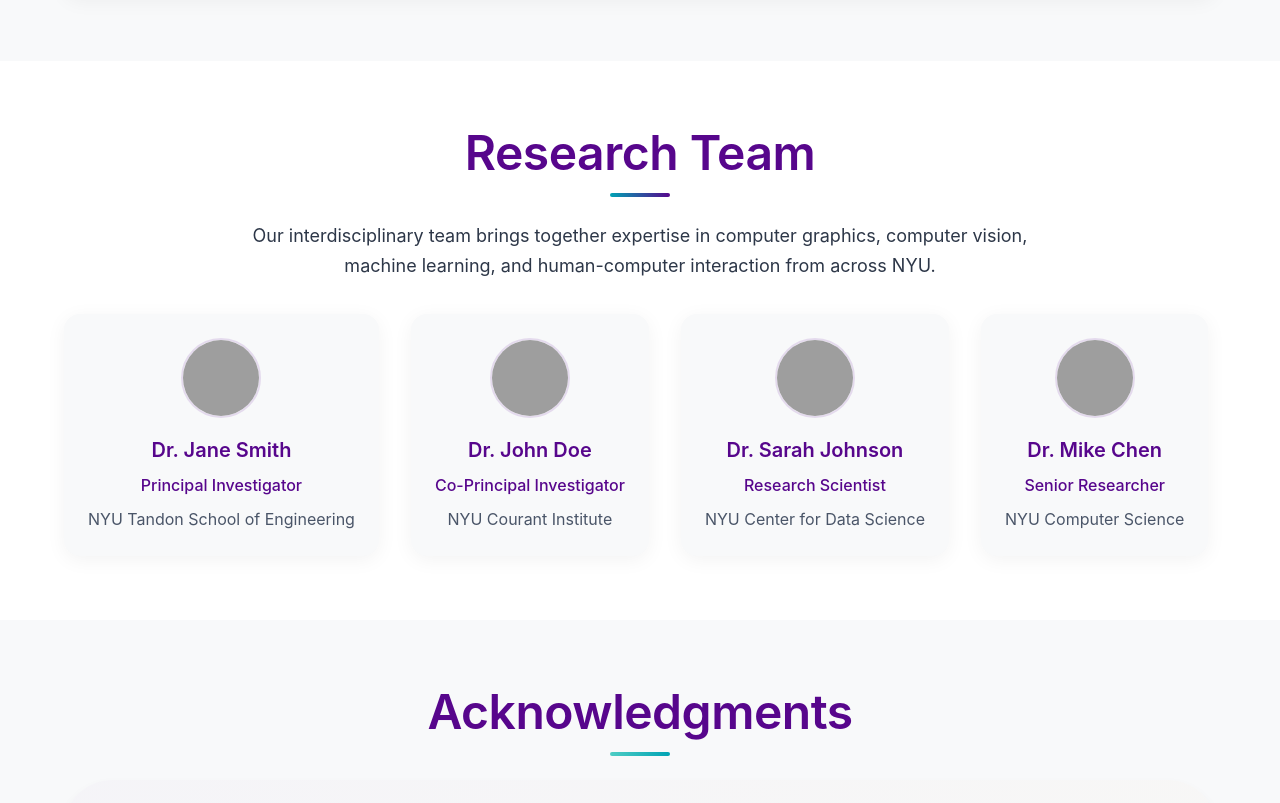
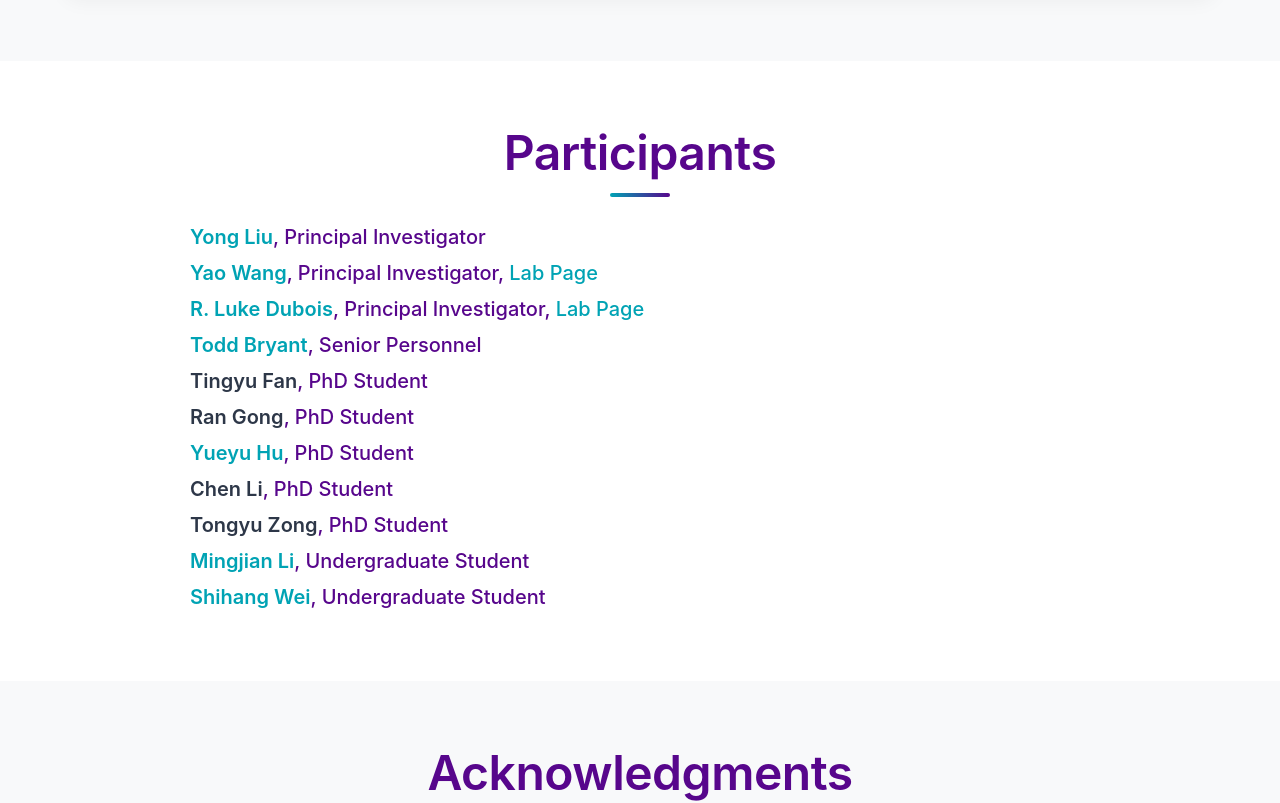
Before and after one commit to potatwei/project-page, a React (Vite) app: page / in a window 1280 px wide. Shown: the part 3560-4363 px from the top of the page. Built offline with nearby package versions, Linux system fonts and the light colour scheme; grey boxes are pictures that could not be loaded.

Commit message:
info update

```diff
--- a/src/components/Navbar.jsx
+++ b/src/components/Navbar.jsx
@@ -100,7 +100,7 @@ const Navbar = () => {
                 textAlign: 'center',
                 color: theme.palette.primary.main,
                 '& .MuiListItemText-primary': {
-                  fontSize: '0.95rem',
+                  fontSize: '1.1rem',
                   fontWeight: 500,
                 },
               }}
@@ -180,7 +180,8 @@ const Navbar = () => {
                 to={item.type === 'link' ? item.action : undefined}
                 sx={{
                   color: isScrolled ? '#57068C' : '#ffffff',
-                  fontWeight: 500,
+                  fontWeight: 600,
+                  fontSize: '1.15rem',
                   textTransform: 'none',
                   borderRadius: 2,
                   px: 2,
--- a/src/pages/Benchmark.jsx
+++ b/src/pages/Benchmark.jsx
@@ -1,26 +1,27 @@
 import { Box, Container, Typography, Grid, Card, CardContent, Button } from '@mui/material';
+import rotatingGif from '../assets/rotating.gif';
 
 const Benchmark = () => {
   const benchmarks = [
     {
       title: 'Novel View Synthesis',
       description: 'Evaluation of rendering quality from unseen viewpoints',
-      image: 'https://picsum.photos/300/200?random=40',
+      image: rotatingGif,
     },
     {
       title: 'Novel Pose Synthesis',
       description: 'Assessment of pose transfer and animation capabilities',
-      image: 'https://picsum.photos/300/200?random=41',
+      image: rotatingGif,
     },
     {
       title: 'Novel Identity Synthesis',
       description: 'Testing identity transfer and personalization features',
-      image: 'https://picsum.photos/300/200?random=42',
+      image: rotatingGif,
     },
     {
       title: 'Special Effects',
       description: 'Evaluation of costume and makeup transfer capabilities',
-      image: 'https://picsum.photos/300/200?random=43',
+      image: rotatingGif,
     },
   ];
 
--- a/src/pages/CoreFeatures.jsx
+++ b/src/pages/CoreFeatures.jsx
@@ -7,10 +7,10 @@ const CoreFeatures = () => {
   const sectionRef = useRef(null);
 
   const stats = [
-    { number: 60, label: 'Motions', color: 'secondary', suffix: '' },
+    { number: 50, label: 'Motions', color: 'secondary', suffix: '' },
     { number: 26, label: 'Views', color: 'success', suffix: '' },
     { number: 4000000, label: 'Frames', color: 'warning', suffix: '' },
-    { number: 4096, label: 'Max Resolution', color: 'error', suffix: '' },
+    // { number: 4096, label: 'Max Resolution', color: 'error', suffix: '' },
   ];
 
   // Format numbers for display
@@ -72,23 +72,19 @@ const CoreFeatures = () => {
   const features = [
     {
       title: 'Multi-Camera Dance Capture',
-      description: 'Comprehensive dance dataset captured with 26 synchronized cameras featuring over 50 dance styles including chacha, basic, suzieq, attitude, promenade, and more. Each performance ranges from 10 seconds to 2 minutes.',
-      image: 'https://picsum.photos/300/200?random=20',
+      description: 'Comprehensive dance dataset captured with 26 synchronized cameras featuring over 50 dance styles including chacha, suzieq, attitude, and more. Each performance ranges from 10 seconds to 2 minutes.',
     },
     {
       title: '3D Gaussian Splatting Training',
-      description: 'Advanced 3DGS models trained for each frame, providing high-fidelity neural representations for real-time rendering and novel view synthesis of human dance performances.',
-      image: 'https://picsum.photos/300/200?random=21',
+      description: 'Advanced 3DGS models trained for each frame, providing high-fidelity representations for real-time rendering and novel view synthesis of human dance performances.',
     },
     {
       title: 'Diverse Dance Styles',
-      description: 'Covers a wide range of dance genres and difficulty levels, from basic movements to complex choreography, with 527 clothing types and 422 action types for comprehensive research applications.',
-      image: 'https://picsum.photos/300/200?random=22',
+      description: 'Covers a wide range of dance genres and difficulty levels, from basic movements to complex choreography.',
     },
     {
       title: 'High-Quality Annotations',
-      description: 'Includes precise 2D/3D human keypoints, foreground masks, and SMPL-X models, specifically optimized for 3D human body scenarios and dance motion analysis.',
-      image: 'https://picsum.photos/300/200?random=23',
+      description: 'Includes precise foreground masks specifically optimized for 3D human body scenarios and dance motion analysis.',
     },
   ];
 
@@ -118,7 +114,7 @@ const CoreFeatures = () => {
         >
           Core Features
         </Typography>
-        <Typography variant="body1" paragraph align="center" sx={{ mb: 6 }}>
+        <Typography variant="body1" paragraph align="center" sx={{ mb: 6, fontSize: '1.15rem', lineHeight: 1.6 }}>
           Our comprehensive dance dataset provides unprecedented scale and quality for 3D human rendering research, featuring multi-camera capture and 3D Gaussian Splatting training for each frame.
         </Typography>
 
@@ -132,6 +128,11 @@ const CoreFeatures = () => {
                   p: 2,
                   height: '100%',
                   background: 'linear-gradient(135deg, rgba(87, 6, 140, 0.05) 0%, rgba(0, 102, 177, 0.05) 100%)',
+                  transition: 'none',
+                  '&:hover': {
+                    transform: 'none',
+                    boxShadow: '0px 4px 20px rgba(0, 0, 0, 0.05)',
+                  },
                 }}>
                   <Typography variant="h3" component="div" color="primary" fontWeight="bold">
                     {formatNumber(animatedStats[index])}
@@ -154,18 +155,12 @@ const CoreFeatures = () => {
               minWidth: { sm: '300px' },
               maxWidth: { sm: '500px' }
             }}>
-              <Card sx={{ height: '100%', width: '100%' }}>
-                <CardMedia
-                  component="img"
-                  height="200"
-                  image={feature.image}
-                  alt={feature.title}
-                />
+              <Card sx={{ height: '100%', width: '100%', transition: 'none', '&:hover': { transform: 'none', boxShadow: '0px 4px 20px rgba(0, 0, 0, 0.05)' } }}>
                 <CardContent>
                   <Typography variant="h5" component="h3" gutterBottom>
                     {feature.title}
                   </Typography>
-                  <Typography variant="body2" color="text.secondary">
+                  <Typography variant="body2" color="text.secondary" sx={{ fontSize: '1rem', lineHeight: 1.6 }}>
                     {feature.description}
                   </Typography>
                 </CardContent>
--- a/src/pages/DatasetPage.jsx
+++ b/src/pages/DatasetPage.jsx
@@ -7,7 +7,6 @@ import CoreFeatures from './CoreFeatures';
 import Details from './Details';
 import Benchmark from './Benchmark';
 import Download from './Download';
-import Demo from './Demo';
 
 const DatasetPage = () => {
   return (
@@ -19,12 +18,11 @@ const DatasetPage = () => {
       <Navbar />
       <Box component="main">
         <Home />
-        <Demo />
         <Overview />
         <HighlightData />
         <CoreFeatures />
         <Details />
-        <Benchmark />
+        {/* <Benchmark /> */}
         <Download />
       </Box>
     </Box>
--- a/src/pages/HighlightData.jsx
+++ b/src/pages/HighlightData.jsx
@@ -1,5 +1,6 @@
 import { useState, useRef, useEffect } from 'react';
 import { Box, Container, Typography, Card, CardMedia, CardContent, useTheme, IconButton } from '@mui/material';
+import rotatingGif from '../assets/rotating.gif';
 import { styled } from '@mui/material/styles';
 import ArrowBackIosNewIcon from '@mui/icons-material/ArrowBackIosNew';
 import ArrowForwardIosIcon from '@mui/icons-material/ArrowForwardIos';
@@ -19,10 +20,14 @@ const ScrollableContainer = styled(Box)(({ theme }) => ({
 const GalleryCard = styled(Card)(({ theme }) => ({
   minWidth: 300,
   maxWidth: 400,
+  minHeight: 300,
   scrollSnapAlign: 'start',
-  transition: 'transform 0.3s ease-in-out',
-  '&:hover': {
-    transform: 'translateY(-8px)',
+  '&&': {
+    transition: 'none',
+  },
+  '&&:hover': {
+    transform: 'none',
+    boxShadow: '0px 4px 20px rgba(0, 0, 0, 0.05)',
   },
 }));
 
@@ -66,46 +71,58 @@ const HighlightData = () => {
   const items = [
     {
       id: 1,
-      title: "Novel View Synthesis",
-      description: "High-quality rendering from unseen viewpoints using neural implicit fields.",
-      image: "https://picsum.photos/400/300?random=1",
+      title: "Pirouettes",
+      image: rotatingGif,
       category: "novel-view"
     },
     {
       id: 2,
-      title: "Dynamic Pose Transfer",
-      description: "Realistic pose transfer and animation with preserved identity features.",
-      image: "https://picsum.photos/400/300?random=2",
+      title: "Basic Suzie Q",
+      image: rotatingGif,
       category: "novel-pose"
     },
     {
       id: 3,
-      title: "Identity Synthesis",
-      description: "Advanced identity transfer maintaining facial characteristics and expressions.",
-      image: "https://picsum.photos/400/300?random=3",
+      title: "Son Basic",
+      image: rotatingGif,
       category: "novel-id"
     },
     {
       id: 4,
-      title: "Special Effects Rendering",
-      description: "Costume and makeup transfer with photorealistic quality.",
-      image: "https://picsum.photos/400/300?random=4",
+      title: "Flair",
+      image: rotatingGif,
       category: "special-effect"
     },
     {
       id: 5,
-      title: "Multi-View Consistency",
-      description: "Consistent rendering across multiple camera viewpoints.",
-      image: "https://picsum.photos/400/300?random=5",
+      title: "Chacha",
+      image: rotatingGif,
       category: "novel-view"
     },
     {
       id: 6,
-      title: "Real-time Performance",
-      description: "Efficient real-time rendering for interactive applications.",
-      image: "https://picsum.photos/400/300?random=6",
+      title: "Russia Costume",
+      image: rotatingGif,
       category: "novel-pose"
-    }
+    },
+    {
+      id: 7,
+      title: "Salsa Basic",
+      image: rotatingGif,
+      category: "novel-pose"
+    },
+    {
+      id: 8,
+      title: "Circle Turns",
+      image: rotatingGif,
+      category: "novel-pose"
+    },
+    {
+      id: 9,
+      title: "Grand Plies",
+      image: rotatingGif,
+      category: "novel-pose"
+    },
   ];
 
   const cardWidth = 300 + 24; // card width + gap
@@ -223,7 +240,7 @@ const HighlightData = () => {
               <GalleryCard key={`${item.id}-${Math.floor(index / items.length)}-${index}`}>
                 <CardMedia
                   component="img"
-                  height="200"
+                  height="320"
                   image={item.image}
                   alt={item.title}
                   sx={{ objectFit: 'cover' }}
@@ -231,9 +248,6 @@ const HighlightData = () => {
                 <CardContent>
                   <Typography gutterBottom variant="h6" component="div">
                     {item.title}
-                  </Typography>
-                  <Typography variant="body2" color="text.secondary">
-                    {item.description}
                   </Typography>
                 </CardContent>
               </GalleryCard>
--- a/src/pages/Home.jsx
+++ b/src/pages/Home.jsx
@@ -89,11 +89,12 @@ const Home = () => {
                 fontWeight: 500,
                 maxWidth: '800px',
                 mx: 'auto',
-                lineHeight: 1.4,
+                lineHeight: 1.5,
                 textShadow: '0 2px 4px rgba(0, 0, 0, 0.1)',
+                fontSize: { xs: '1.25rem', md: '1.75rem' },
               }}
             >
-              [Placeholder] A concise description of the dataset
+              This dataset consists of multiview professional dancers across various classical dances
             </Typography>
             <Box sx={{
               display: 'flex',
--- a/src/pages/LandingPage.jsx
+++ b/src/pages/LandingPage.jsx
@@ -51,11 +51,12 @@ const GradientBox = styled(Box)(({ theme }) => ({
 }));
 
 const SimpleCard = styled(Card)(({ theme }) => ({
+  boxShadow: '0px 4px 20px rgba(0, 0, 0, 0.05)',
+  transition: 'none',
   '&:hover': {
-    transform: 'translateY(-4px)',
-    boxShadow: `0px 8px 24px ${theme.palette.primary.main}15`,
+    transform: 'none',
+    boxShadow: '0px 4px 20px rgba(0, 0, 0, 0.05)',
   },
-  transition: 'all 0.3s ease',
 }));
 
 const LandingPage = () => {
@@ -64,65 +65,63 @@ const LandingPage = () => {
   // Sample data - replace with actual data
   const teamMembers = [
     {
-      name: "Dr. Jane Smith",
+      name: "Yong Liu",
       role: "Principal Investigator",
-      affiliation: "NYU Tandon School of Engineering",
-      image: "https://picsum.photos/200/200?random=60"
+      link: 'https://engineering.nyu.edu/faculty/yong-liu',
     },
     {
-      name: "Dr. John Doe",
-      role: "Co-Principal Investigator",
-      affiliation: "NYU Courant Institute",
-      image: "https://picsum.photos/200/200?random=61"
+      name: "Yao Wang",
+      role: "Principal Investigator",
+      link: 'https://engineering.nyu.edu/faculty/yao-wang',
+      labPage: 'https://wp.nyu.edu/videolab/',
     },
     {
-      name: "Dr. Sarah Johnson",
-      role: "Research Scientist",
-      affiliation: "NYU Center for Data Science",
-      image: "https://picsum.photos/200/200?random=62"
+      name: "R. Luke Dubois",
+      role: "Principal Investigator",
+      link: 'https://engineering.nyu.edu/faculty/r-luke-dubois',
+      labPage: 'https://www.lukedubois.com/',
     },
     {
-      name: "Dr. Mike Chen",
-      role: "Senior Researcher",
-      affiliation: "NYU Computer Science",
-      image: "https://picsum.photos/200/200?random=63"
-    },
-  ];
-
-  const publications = [
-    {
-      title: 'DNA-Rendering: A Diverse Neural Actor Repository for High-Fidelity Human-centric Rendering',
-      authors: 'Smith J., Doe J., Johnson S., Chen M.',
-      venue: 'ICCV 2024',
-      year: '2024',
-      abstract: 'This paper presents DNA-Rendering, a comprehensive repository of neural actor representations for high-fidelity human-centric rendering applications.',
-      pdfLink: '#',
-      codeLink: '#',
+      name: "Todd Bryant",
+      role: "Senior Personnel",
+      link: 'https://engineering.nyu.edu/faculty/todd-bryant',
     },
     {
-      title: 'Neural Implicit Fields for Human Performance Capture',
-      authors: 'Doe J., Smith J., Johnson S.',
-      venue: 'CVPR 2024',
-      year: '2024',
-      abstract: 'We introduce a novel approach for capturing human performance using neural implicit fields, achieving unprecedented quality and efficiency.',
-      pdfLink: '#',
-      codeLink: '#',
+      name: "Tingyu Fan",
+      role: "PhD Student",
     },
     {
-      title: 'High-Fidelity Human Rendering with Multi-View Consistency',
-      authors: 'Chen M., Smith J., Johnson S.',
-      venue: 'SIGGRAPH 2023',
-      year: '2023',
-      abstract: 'A comprehensive framework for ensuring multi-view consistency in neural human rendering while maintaining high visual fidelity.',
-      pdfLink: '#',
-      codeLink: '#',
+      name: "Ran Gong",
+      role: "PhD Student",
+    },
+    {
+      name: "Yueyu Hu",
+      role: "PhD Student",
+      link: 'https://huzi96.github.io/',
+    },
+    {
+      name: "Chen Li",
+      role: "PhD Student",
+    },
+    {
+      name: "Tongyu Zong",
+      role: "PhD Student",
+    },
+    {
+      name: "Mingjian Li",
+      role: "Undergraduate Student",
+      link: 'https://limjiannn.com/',
+    },
+    {
+      name: "Shihang Wei",
+      role: "Undergraduate Student",
+      link: 'https://potatwei.github.io/',
     },
   ];
 
   const acknowledgments = [
     "National Science Foundation (NSF) for funding this research",
     "NYU High Performance Computing Center for computational resources",
-    "NVIDIA Research for hardware support and collaboration",
     "The volunteer participants who contributed to our dataset",
     "Open source community for invaluable tools and frameworks"
   ];
@@ -562,43 +561,53 @@ const LandingPage = () => {
               },
             }}
           >
-            Research Team
-          </Typography>
-          <Typography variant="body1" paragraph align="center" sx={{ mb: 4, maxWidth: '800px', mx: 'auto' }}>
-            Our interdisciplinary team brings together expertise in computer graphics, computer vision,
-            machine learning, and human-computer interaction from across NYU.
+            Participants
           </Typography>
 
-          <Grid container spacing={4}>
+          <Box sx={{ maxWidth: '900px', mx: 'auto' }}>
             {teamMembers.map((member, index) => (
-              <Grid item xs={12} sm={6} md={3} key={index}>
-                <SimpleCard sx={{ textAlign: 'center', height: '100%' }}>
-                  <CardContent sx={{ p: 3 }}>
-                    <Avatar
-                      src={member.image}
-                      alt={member.name}
-                      sx={{
-                        width: 80,
-                        height: 80,
-                        mx: 'auto',
-                        mb: 2,
-                        border: `2px solid ${theme.palette.primary.main}20`,
-                      }}
-                    />
-                    <Typography variant="h6" component="h4" gutterBottom>
-                      {member.name}
-                    </Typography>
-                    <Typography variant="body2" color="primary" sx={{ mb: 1, fontWeight: 500 }}>
-                      {member.role}
-                    </Typography>
-                    <Typography variant="body2" color="text.secondary">
-                      {member.affiliation}
-                    </Typography>
-                  </CardContent>
-                </SimpleCard>
-              </Grid>
+              <Typography
+                key={index}
+                variant="h6"
+                sx={{
+                  mb: 0.5,
+                  textAlign: 'left',
+                  fontWeight: 500,
+                }}
+              >
+                {member.link ? (
+                  <Link
+                    href={member.link}
+                    underline="hover"
+                    sx={{ fontWeight: 600, color: theme.palette.accent.teal }}
+                    target="_blank"
+                    rel="noopener noreferrer"
+                  >
+                    {member.name}
+                  </Link>
+                ) : (
+                  <Box component="span" sx={{ color: 'text.primary', fontWeight: 600 }}>
+                    {member.name}
+                  </Box>
+                )}
+                {`, ${member.role}`}
+                {member.labPage ? (
+                  <>
+                    {`, `}
+                    <Link
+                      href={member.labPage}
+                      underline="hover"
+                      sx={{ color: theme.palette.accent.teal }}
+                      target="_blank"
+                      rel="noopener noreferrer"
+                    >
+                      Lab Page
+                    </Link>
+                  </>
+                ) : null}
+              </Typography>
             ))}
-          </Grid>
+          </Box>
         </Container>
       </Box>
 
```
Also changed, not shown: src/pages/Contributors.jsx (+10 -9 lines), src/pages/Details.jsx (+31 -69 lines), src/pages/Download.jsx (+4 -4 lines), src/pages/Overview.jsx (+10 -10 lines), src/assets/rotating.gif (added).
